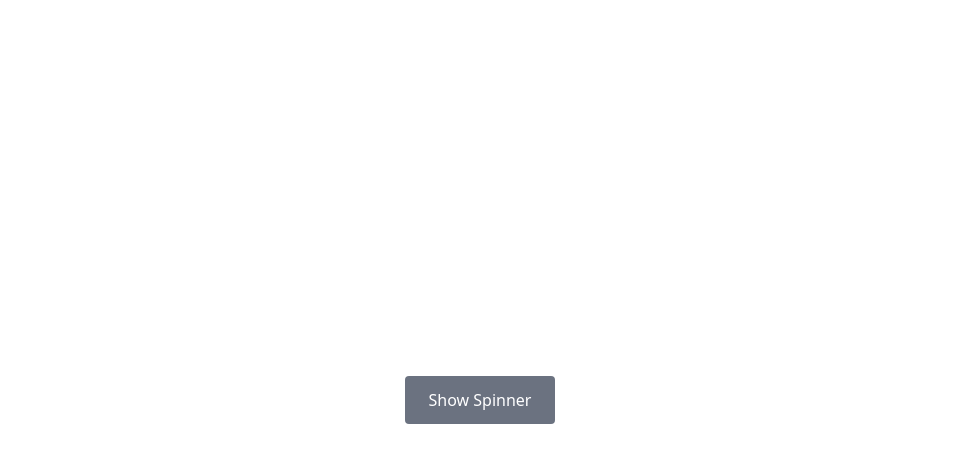
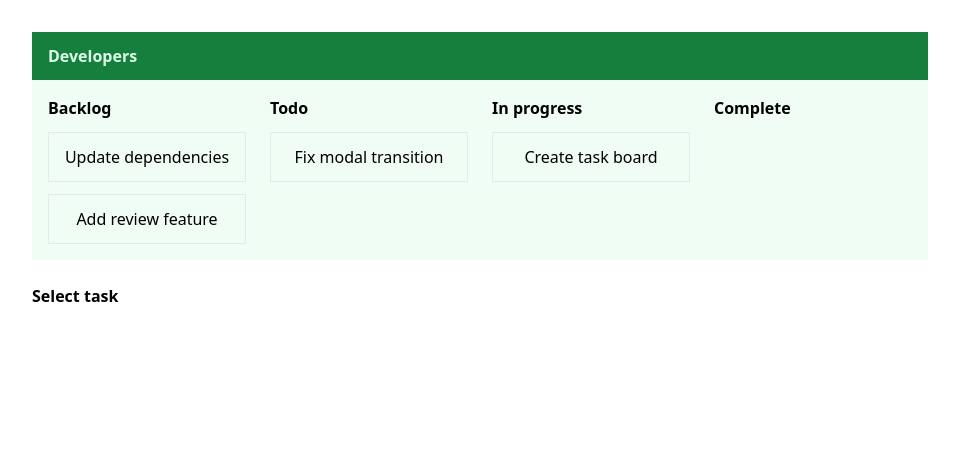
Before and after one commit to mdpabel/State-Management-Patterns-in-React-Apps, a React (Vite) app: page / in a window 1280 px wide. Shown: the top 462 px of the page, without its empty margins (160-1119 px from the left). Built offline with nearby package versions, Linux system fonts and the light colour scheme.

Commit message:
1 file modified, 2 added

```diff
--- a/src/App.jsx
+++ b/src/App.jsx
@@ -1,12 +1,7 @@
-import GlobalSpinnerExample from './components/ContextStateProvider/GlobalSpinnerExample';
-import GlobalSpinnerContextProvider from './contexts/GlobalSpinnerContext';
+import TasksBoard from './components/use-immer/TasksBoard';
 
 function App() {
-  return (
-    <GlobalSpinnerContextProvider>
-      <GlobalSpinnerExample />
-    </GlobalSpinnerContextProvider>
-  );
+  return <TasksBoard />;
 }
 
 export default App;
--- /dev/null
+++ b/src/components/use-immer/TasksBoard.jsx
@@ -0,0 +1,105 @@
+import React, { useEffect, useState } from 'react';
+import { boardData } from '../../dummy-data/board';
+
+const TasksBoard = (props) => {
+  const [board, setBoard] = useState(boardData);
+  const [selectedTask, setSelectedTask] = useState();
+
+  const onSelectTask = (columnIdx, taskIdx) => {
+    setSelectedTask({
+      columnIdx,
+      taskIdx,
+    });
+  };
+
+  useEffect(() => {
+    window.localStorage.setItem('board', JSON.stringify(board));
+  }, [board]);
+
+  const onTaskNameChange = (e) => {
+    const value = e.target.value;
+
+    setBoard((board) => {
+      return {
+        ...board,
+        columns: [
+          ...board.columns.map((column, idx) => {
+            if (idx !== selectedTask.columnIdx) {
+              return column;
+            }
+            return {
+              ...column,
+              tasks: [
+                ...column.tasks.map((task, _taskIdx) => {
+                  if (_taskIdx !== selectedTask.taskIdx) {
+                    return task;
+                  }
+
+                  return {
+                    name: value,
+                  };
+                }),
+              ],
+            };
+          }),
+        ],
+      };
+    });
+  };
+
+  return (
+    <div className="py-8 max-w-4xl mx-auto">
+      <div className="text-left">
+        <div className="bg-green-700 px-4 py-3">
+          <h2 className="font-bold text-green-100">{board.name}</h2>
+        </div>
+        <div className="p-4 mb-6 grid gap-6 grid-flow-col auto-cols-fr bg-green-50">
+          {board.columns.map((column, columnIdx) => {
+            return (
+              <div key={columnIdx}>
+                <h3 className="font-semibold mb-3">{column.name}</h3>
+                <div className="space-y-3">
+                  {column.tasks.map((task, taskIdx) => {
+                    return (
+                      <button
+                        key={taskIdx}
+                        className={`border border-gray-200 p-3 w-full ${
+                          columnIdx === selectedTask?.columnIdx &&
+                          taskIdx === selectedTask?.taskIdx
+                            ? 'bg-green-700 text-green-100'
+                            : ''
+                        }`}
+                        onClick={() => onSelectTask(columnIdx, taskIdx)}
+                      >
+                        <h4>{task.name}</h4>
+                      </button>
+                    );
+                  })}
+                </div>
+              </div>
+            );
+          })}
+        </div>
+        <div>
+          <h2 className="font-semibold mb-4">
+            {selectedTask ? 'Update task' : 'Select task'}
+          </h2>
+          {selectedTask ? (
+            <input
+              className="border border-green-100 py-2 px-4"
+              type="text"
+              id="task"
+              value={
+                board.columns[selectedTask.columnIdx]?.tasks[
+                  selectedTask.taskIdx
+                ].name
+              }
+              onChange={onTaskNameChange}
+            />
+          ) : null}
+        </div>
+      </div>
+    </div>
+  );
+};
+export default TasksBoard;
--- /dev/null
+++ b/src/dummy-data/board.js
@@ -0,0 +1,36 @@
+export const boardData = {
+  name: 'Developers',
+  columns: [
+    {
+      name: 'Backlog',
+      tasks: [
+        {
+          name: 'Update dependencies',
+        },
+        {
+          name: 'Add review feature',
+        },
+      ],
+    },
+    {
+      name: 'Todo',
+      tasks: [
+        {
+          name: 'Fix modal transition',
+        },
+      ],
+    },
+    {
+      name: 'In progress',
+      tasks: [
+        {
+          name: 'Create task board',
+        },
+      ],
+    },
+    {
+      name: 'Complete',
+      tasks: [],
+    },
+  ],
+};
```
